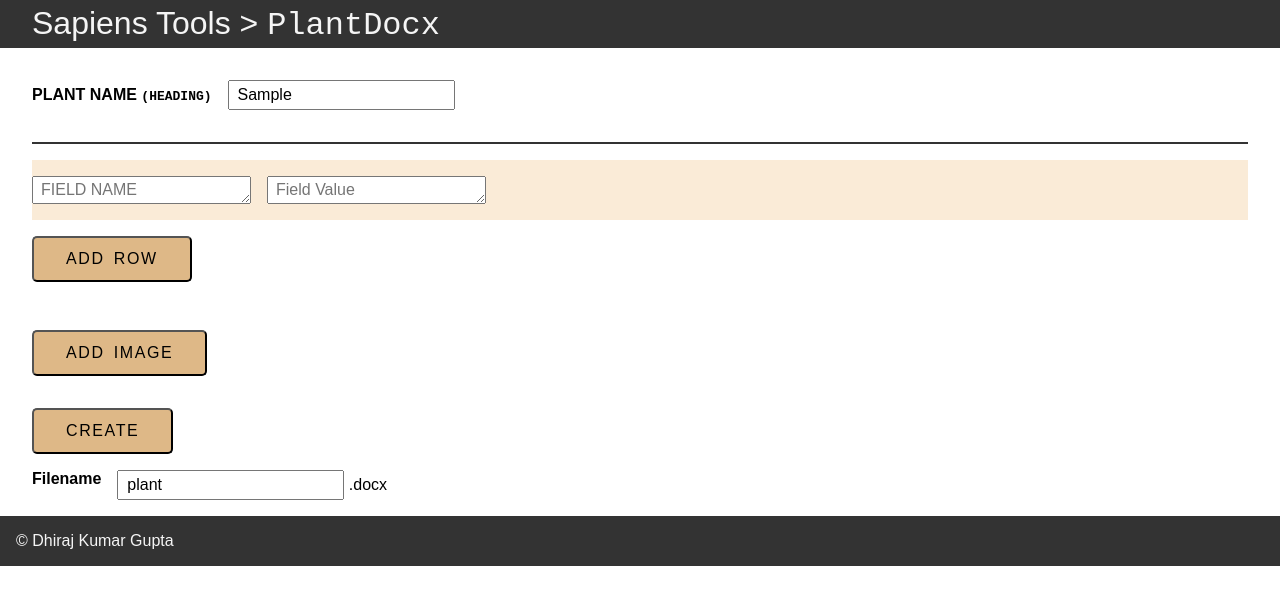
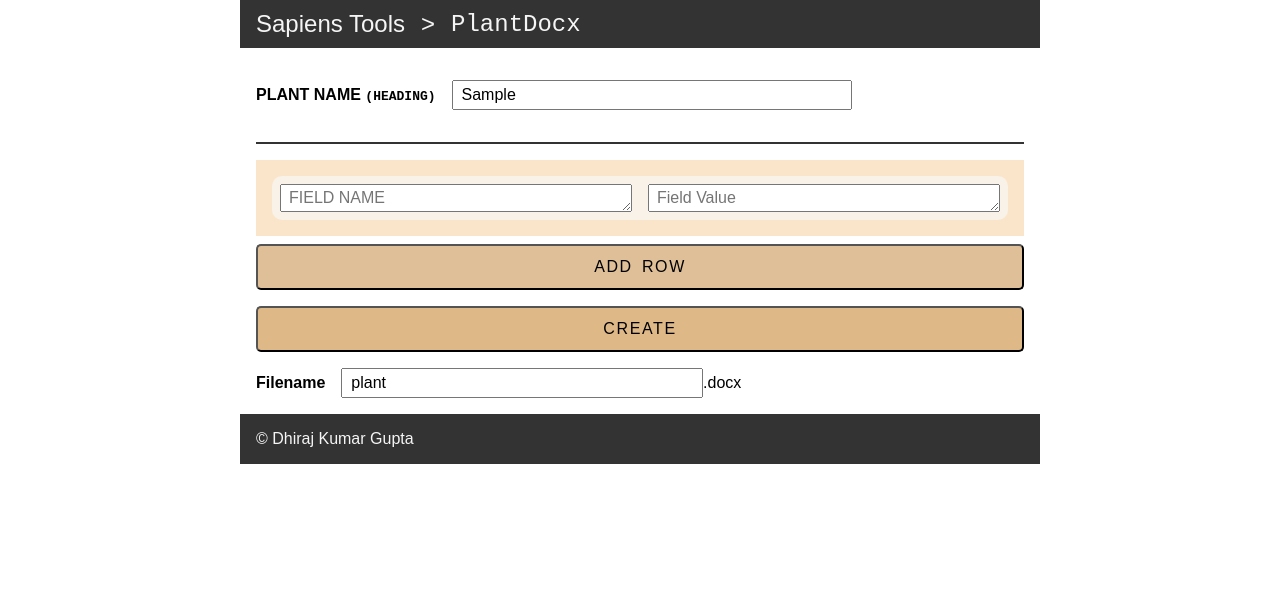
Before and after one commit to sapiensprojects/plantdocx, a plain HTML site: page index.html in a window 1280 px wide. Both pictures are taken after typing "Sample" into the empty fields and a click on the button "ADD ROW". Drawn offline with Linux system fonts and the light colour scheme.

Commit message:
improved UI & add feature : can create black docx

```diff
--- a/index.html
+++ b/index.html
@@ -11,23 +11,23 @@
     <title>PlantDocx</title>
 </head>
 <body>
-    <header><p>Sapiens Tools > <span>PlantDocx</span></p></header>
+    <header id="header"><p>Sapiens Tools</p><p>></p><p class="monospace-para">PlantDocx</p></header>
     <section id="plant-name">
         <label for="plant-name-inp">Plant Name <span>(Heading)</span></label>
         <input id="plant-name-inp" type="text" placeholder="PlantName">
     </section>
     <section id="rows">
         <div class="input-rows"></div>
-        <button class="btn">add row</button>
+        <button class="btn btn--fullwidth">add row</button>
     </section>
-    <section id="plant-images">
+    <section id="plant-images" class="hidden">
         <div class="files">
 
         </div>
-        <button class="btn">add image</button>
+        <button class="btn btn--fullwidth">add image</button>
     </section>
     <section id="create-docx">
-        <button class="btn">create</button>
+        <button class="btn btn--fullwidth">create</button>
     </section>
     <section id="filename">
         <label for="filename-inp">Filename</label>
--- a/scripts/index.js
+++ b/scripts/index.js
@@ -31,7 +31,18 @@ function appendInputRow(parentElmt){
     inputRowDiv.innerHTML = `
         <textarea rows="1" class="row-field-name" placeholder="Field Name"></textarea>
         <textarea rows="1" class="row-field-value" placeholder="Field Value"></textarea>
-    `
+    `;
+    inputRowDiv.querySelector(".row-field-name").addEventListener("keypress", (event) => {
+        if (event.key === "Enter"){
+            event.target.rows += 1;
+        }
+    });
+
+    inputRowDiv.querySelector(".row-field-value").addEventListener("keypress", (event) => {
+        if (event.key === "Enter"){
+            event.target.rows += 1;
+        }
+    });
     parentElmt.appendChild(inputRowDiv);
 }
 
@@ -93,7 +104,8 @@ function createDocxHndl(){
 
 
 
-
+console.log(elmts.rowFieldName);
+console.log(elmts.rowFieldValue);
 elmts.addImageBtn.onclick = addImageHndl;
 elmts.addRowBtn.onclick = addRowHndl;
 elmts.createBtn.onclick = createDocxHndl;
--- a/scripts/plantDocxTypeA/paragraphStyles.js
+++ b/scripts/plantDocxTypeA/paragraphStyles.js
@@ -15,7 +15,7 @@ export default [
         },
         paragraph: {
             // alignment: AlignmentType.JUSTIFIED,
-            spacing: { line: 276, before: 20 * 72 * 0.1, after: 20 * 72 * 0.05 },
+            // spacing: { line: 276, before: 20 * 72 * 0.1, after: 20 * 72 * 0.05 },
         },
     },
 
@@ -31,7 +31,7 @@ export default [
             bold: true,
         },
         paragraph: {
-            spacing: { line: 276, before: 20 * 72 * 0.1, after: 20 * 72 * 0.05 },
+            // spacing: { line: 276, before: 20 * 72 * 0.1, after: 20 * 72 * 0.05 },
             // rightTabStop: TabStopPosition.MAX,
             // leftTabStop: 453.543307087,
         },
@@ -49,7 +49,7 @@ export default [
             italics: true,
         },
         paragraph: {
-            spacing: { line: 276, before: 20 * 72 * 0.1, after: 20 * 72 * 0.05 },
+            // spacing: { line: 276, before: 20 * 72 * 0.1, after: 20 * 72 * 0.05 },
             // rightTabStop: TabStopPosition.MAX,
             // leftTabStop: 453.543307087,
         },
@@ -68,7 +68,7 @@ export default [
             bold: true
         },
         paragraph: {
-            spacing: { line: 276, before: 20 * 72 * 0.1, after: 20 * 72 * 0.05 },
+            // spacing: { line: 276, before: 20 * 72 * 0.1, after: 20 * 72 * 0.05 },
             // rightTabStop: TabStopPosition.MAX,
             // leftTabStop: 453.543307087,
         },
@@ -89,7 +89,7 @@ export default [
         },
         paragraph: {
             // alignment: AlignmentType.JUSTIFIED,
-            spacing: { line: 276, before: 20 * 72 * 0.1, after: 20 * 72 * 0.05 },
+            // spacing: { line: 276, before: 20 * 72 * 0.1, after: 20 * 72 * 0.05 },
         },
     },
 
@@ -107,7 +107,7 @@ export default [
         },
         paragraph: {
             // spacing: { line: 276, before: 20 * 72 * 0.1, after: 20 * 72 * 0.05 },
-            spacing: { line: 276, left: 20 * 72 * 0.1, right: 20 * 72 * 0.05 },
+            // spacing: { line: 276, left: 20 * 72 * 0.1, right: 20 * 72 * 0.05 },
             // rightTabStop: TabStopPosition.MAX,
             // leftTabStop: 453.543307087,
         },
@@ -126,7 +126,7 @@ export default [
             color: primaryColorHexValue,
         },
         paragraph: {
-            spacing: { line: 276, before: 20 * 72 * 0.1, after: 20 * 72 * 0.05 },
+            // spacing: { line: 276, before: 20 * 72 * 0.1, after: 20 * 72 * 0.05 },
             // rightTabStop: TabStopPosition.MAX,
             // leftTabStop: 453.543307087,
         },
@@ -146,7 +146,7 @@ export default [
             color: primaryColorHexValue,
         },
         paragraph: {
-            spacing: { line: 276, before: 20 * 72 * 0.1, after: 20 * 72 * 0.05 },
+            // spacing: { line: 276, before: 20 * 72 * 0.1, after: 20 * 72 * 0.05 },
             // rightTabStop: TabStopPosition.MAX,
             // leftTabStop: 453.543307087,
         },
--- a/scripts/plantDocxTypeA/plantDocs.js
+++ b/scripts/plantDocxTypeA/plantDocs.js
@@ -4,6 +4,13 @@ import paragraphStyles from "./paragraphStyles.js";
 
 // data = {heading, rows[], images[], filename}
 export function createPlantDocx(data) {
+
+    // Handling 0(zero) noOfRows
+    if (data.rows.length === 0){
+      let newDocx = createEmptyDocx();
+      saveDocx(newDocx, data.filename);
+      return;
+    }
 
     // Creating docx rows
     let docxTableRows = []
@@ -62,10 +69,28 @@ export function createPlantDocx(data) {
         ]
     });
 
-    docx.Packer.toBlob(docxPage).then(blob => {
-        // console.log(blob);
-        saveAs(blob, data.filename);
-        // console.log("Document created successfully");
-    });
+    saveDocx(docxPage, data.filename);
 
 }
+
+
+function saveDocx(newDocx, filename){
+    docx.Packer.toBlob(newDocx).then(blob => {
+        saveAs(blob, filename);
+    });
+}
+
+function createEmptyDocx(){
+    let newDocx = new docx.Document({
+        sections:[
+            {
+                children:[
+                    new docx.Paragraph({
+                        text: ""
+                    })
+                ]
+            }
+        ]
+    });
+    return newDocx;
+}
--- a/styles/index.css
+++ b/styles/index.css
@@ -1,3 +1,14 @@
+/* UTILITY CLASSES */
+.offsreen{
+    display: absolute;
+    left: -11111px;
+}
+
+.hidden{
+    display:none;
+}
+
+
 *{
     margin:0;
     padding:0;
@@ -5,23 +16,19 @@
 }
 
 :root{
-    --PAGE-MIN-MARGIN: 2rem;
+    --PAGE-MIN-MARGIN: 1rem;
 }
 
 body{
     font-family: sans-serif;
+    max-width: 800px;
+    margin: auto;
 }
 
 input, textarea{
     font:inherit;
     padding: 0.25rem 0.5rem;
 }
-
-/* textarea{
-    font: inherit;
-    padding: 0.25rem 0.5rem;
-
-} */
 
 .btn{
     font:inherit;
@@ -35,25 +42,41 @@ input, textarea{
 
 }
 
+/* .btn:hover, .btn:focus{
+    background-color: rgb(224, 196, 160);
+} */
+
+.btn:active{
+    background-color: rgb(227, 178, 115);
+}
+
+.btn--fullwidth{
+    width: 100%;
+}
+
 section {
     margin: 1rem var(--PAGE-MIN-MARGIN);
 }
 
-header{
+#header{
     height:3rem;
     width: 100%;
     background-color: #333;
     color: whitesmoke;
-    font-size: 2rem;
+    font-size: clamp(1.5rem, 3vh, 2rem);
+    /* font-size: 2rem; */
+    padding-inline: var(--PAGE-MIN-MARGIN);
     display:flex;
+    /* justify-content: space-between; */
+    gap: 1rem;
     align-items: center;
 }
 
-header p{
-    margin-left: var(--PAGE-MIN-MARGIN);
+#header p{
+    /* margin-left: var(--PAGE-MIN-MARGIN); */
 }
 
-header p span{
+#header .monospace-para{
     font-family: monospace;
 }
 
@@ -78,6 +101,9 @@ header p span{
 
 #plant-name input{
     font:inherit;
+    flex-grow: 1;
+    flex-shrink: 1;
+    max-width: 400px;
 }
 
 /* ROWs */
@@ -86,16 +112,31 @@ header p span{
 } */
 
 #rows .input-rows{
-    background-color: antiquewhite;
-    margin: 1rem 0;
+    background-color: rgb(250, 229, 202);
+    margin: 0.5rem 0;
+    padding: 0.5rem;
 }
 
 #rows .input-row{
     display: flex;
     flex-flow: row wrap;
     gap: 1rem;
-    padding: 1rem 0;
+    margin: 0.5rem;
+    padding: 0.5rem;
+    border-radius: 10px;
+    background-color: rgb(249, 242, 232);
 }
+
+#rows .row-field-name{
+    flex-basis: 350px;
+    flex-grow: 1;
+}
+
+#rows .row-field-value{
+    flex-basis: 350px;
+    flex-grow: 1;
+}
+
 
 #rows .row-field-name{
     text-transform: uppercase;
@@ -122,15 +163,31 @@ header p span{
 #plant-images .file-inp{
     margin: 0.5rem 0;
 }
+
+
 /* FILENAME */
 #filename {
     display: flex;
     gap: 1rem;
+    align-items: baseline;
+    flex-flow: row wrap;
 }
 
 #filename label{
     font-weight: bold;
     text-transform: capitalize;
+}
+
+#filename div{
+    display: flex;
+    align-items: baseline;
+    flex-grow: 1;
+    max-width: 400px;
+}
+
+#filename input{
+    flex-grow: 1;
+    width: 100px;
 }
 
 #filename div p{
@@ -144,3 +201,15 @@ footer{
     background-color: #333;
     color: whitesmoke;
 }
+
+
+@media screen and (min-width: 981px){
+
+    .btn:hover, .btn:focus{
+        background-color: rgb(222, 191, 151);
+    }
+
+    .btn:active{
+        background-color: rgb(227, 178, 115);
+    }
+}
```
